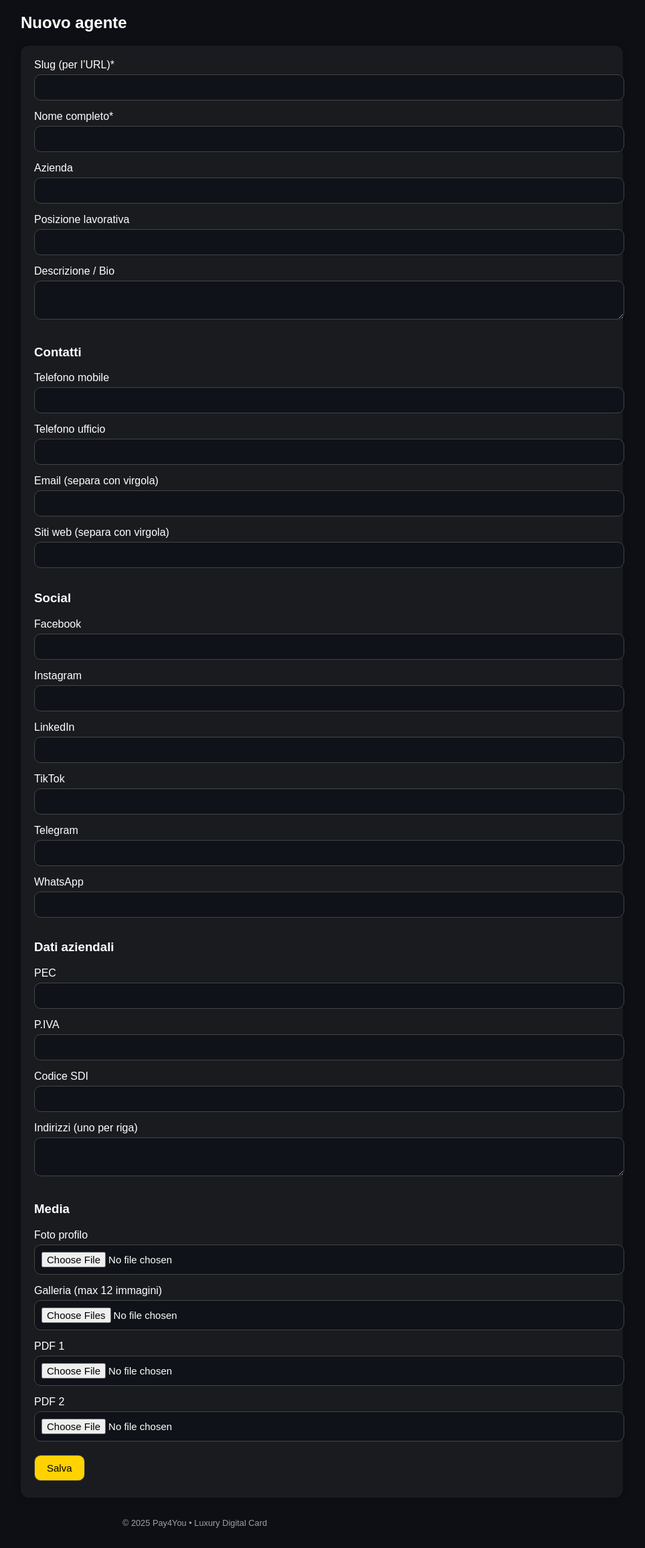
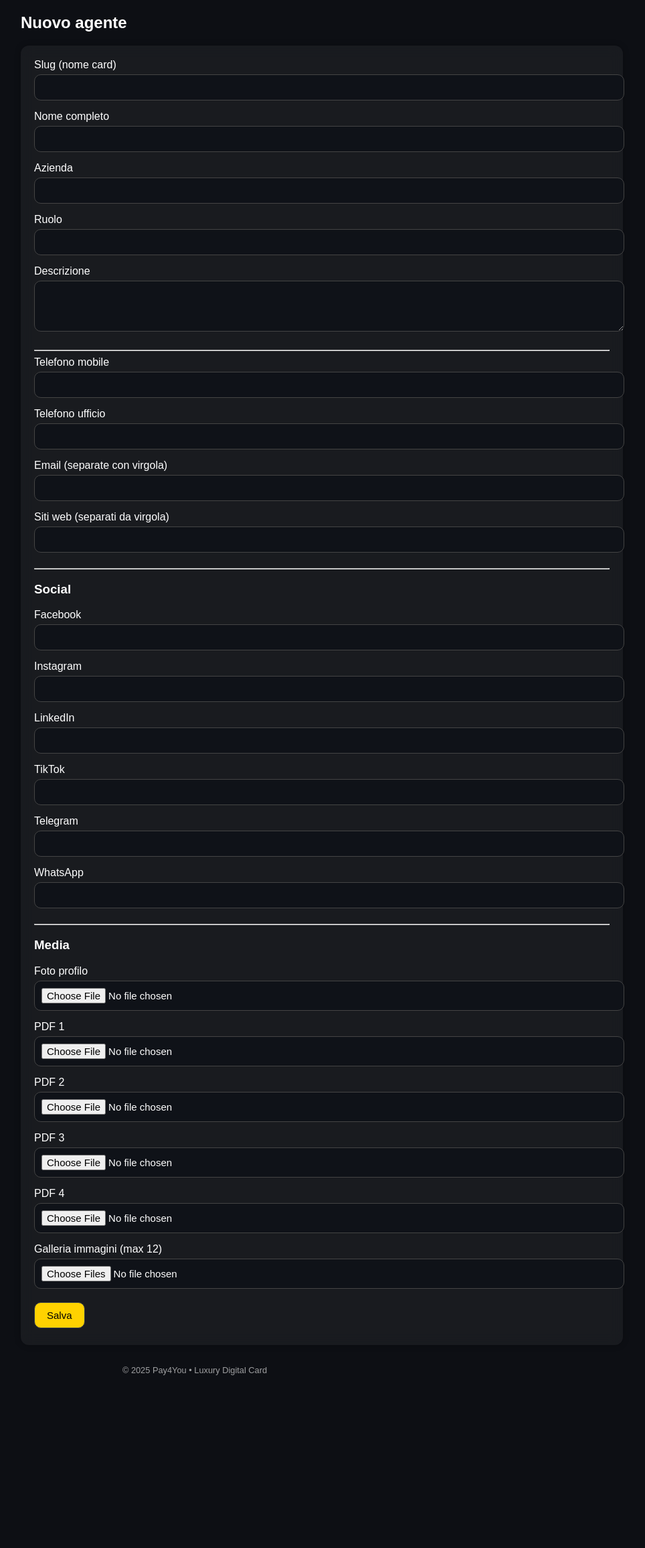
Before and after one commit to gidl59/pay4you-cards-luxury, a Flask app: page /admin/new in a window 1280 px wide. Shown: the part 200-2511 px from the top of the page at 67% size, without its empty margins (159-1123 px from the left). After the commit the page ends 2253 px from the top, so only its background shows below. Run offline with Flask 3, Linux system fonts and the light colour scheme; the visitor is signed in with stand-in values (Sample User, id 1).

Commit message:
Update agent_form.html

```diff
--- a/templates/agent_form.html
+++ b/templates/agent_form.html
@@ -1,69 +1,68 @@
 {% extends "base.html" %}
-{% block title %}Nuovo agente{% endblock %}
+{% block title %}{{ 'Modifica' if agent else 'Nuovo' }} Agente{% endblock %}
+{% block content %}
 
-{% block content %}
-<h2>Nuovo agente</h2>
+<h2>{{ 'Modifica' if agent else 'Nuovo' }} agente</h2>
 
-<form method="post" enctype="multipart/form-data" class="card glass">
+<form method="post" enctype="multipart/form-data" class="card glass form-big">
 
-  <label>Slug (per l’URL)*</label>
-  <input name="slug" required>
+  <label>Slug (nome card)</label>
+  <input name="slug" value="{{ agent.slug if agent else '' }}" required>
 
-  <label>Nome completo*</label>
-  <input name="name" required>
+  <label>Nome completo</label>
+  <input name="name" value="{{ agent.name if agent else '' }}" required>
 
   <label>Azienda</label>
-  <input name="company">
+  <input name="company" value="{{ agent.company if agent else '' }}">
 
-  <label>Posizione lavorativa</label>
-  <input name="role">
+  <label>Ruolo</label>
+  <input name="role" value="{{ agent.role if agent else '' }}">
 
-  <label>Descrizione / Bio</label>
-  <textarea name="bio"></textarea>
+  <label>Descrizione</label>
+  <textarea name="bio" rows="3">{{ agent.bio if agent else '' }}</textarea>
 
-  <h3>Contatti</h3>
+  <hr>
+
   <label>Telefono mobile</label>
-  <input name="phone_mobile">
+  <input name="phone_mobile" value="{{ agent.phone_mobile if agent else '' }}">
 
   <label>Telefono ufficio</label>
-  <input name="phone_office">
+  <input name="phone_office" value="{{ agent.phone_office if agent else '' }}">
 
-  <label>Email (separa con virgola)</label>
-  <input name="emails">
+  <label>Email (separate con virgola)</label>
+  <input name="emails" value="{{ agent.emails if agent else '' }}">
 
-  <label>Siti web (separa con virgola)</label>
-  <input name="websites">
+  <label>Siti web (separati da virgola)</label>
+  <input name="websites" value="{{ agent.websites if agent else '' }}">
+
+  <hr>
 
   <h3>Social</h3>
+
   <label>Facebook</label>
-  <input name="facebook">
+  <input name="facebook" value="{{ agent.facebook if agent else '' }}">
+
   <label>Instagram</label>
-  <input name="instagram">
+  <input name="instagram" value="{{ agent.instagram if agent else '' }}">
+
   <label>LinkedIn</label>
-  <input name="linkedin">
+  <input name="linkedin" value="{{ agent.linkedin if agent else '' }}">
+
   <label>TikTok</label>
-  <input name="tiktok">
+  <input name="tiktok" value="{{ agent.tiktok if agent else '' }}">
+
   <label>Telegram</label>
-  <input name="telegram">
+  <input name="telegram" value="{{ agent.telegram if agent else '' }}">
+
   <label>WhatsApp</label>
-  <input name="whatsapp">
+  <input name="whatsapp" value="{{ agent.whatsapp if agent else '' }}">
 
-  <h3>Dati aziendali</h3>
-  <label>PEC</label>
-  <input name="pec">
-  <label>P.IVA</label>
-  <input name="piva">
-  <label>Codice SDI</label>
-  <input name="sdi">
-  <label>Indirizzi (uno per riga)</label>
-  <textarea name="addresses"></textarea>
+  <hr>
 
   <h3>Media</h3>
+
   <label>Foto profilo</label>
   <input type="file" name="photo" accept="image/*">
-
-  <label>Galleria (max 12 immagini)</label>
-  <input type="file" name="gallery" accept="image/*" multiple>
 
   <label>PDF 1</label>
   <input type="file" name="pdf1" accept="application/pdf">
@@ -71,7 +70,17 @@
   <label>PDF 2</label>
   <input type="file" name="pdf2" accept="application/pdf">
 
+  <label>PDF 3</label>
+  <input type="file" name="pdf3" accept="application/pdf">
+
+  <label>PDF 4</label>
+  <input type="file" name="pdf4" accept="application/pdf">
+
+  <label>Galleria immagini (max 12)</label>
+  <input type="file" name="gallery" accept="image/*" multiple>
+
   <button class="btn primary">Salva</button>
+
 </form>
 
 {% endblock %}
```
